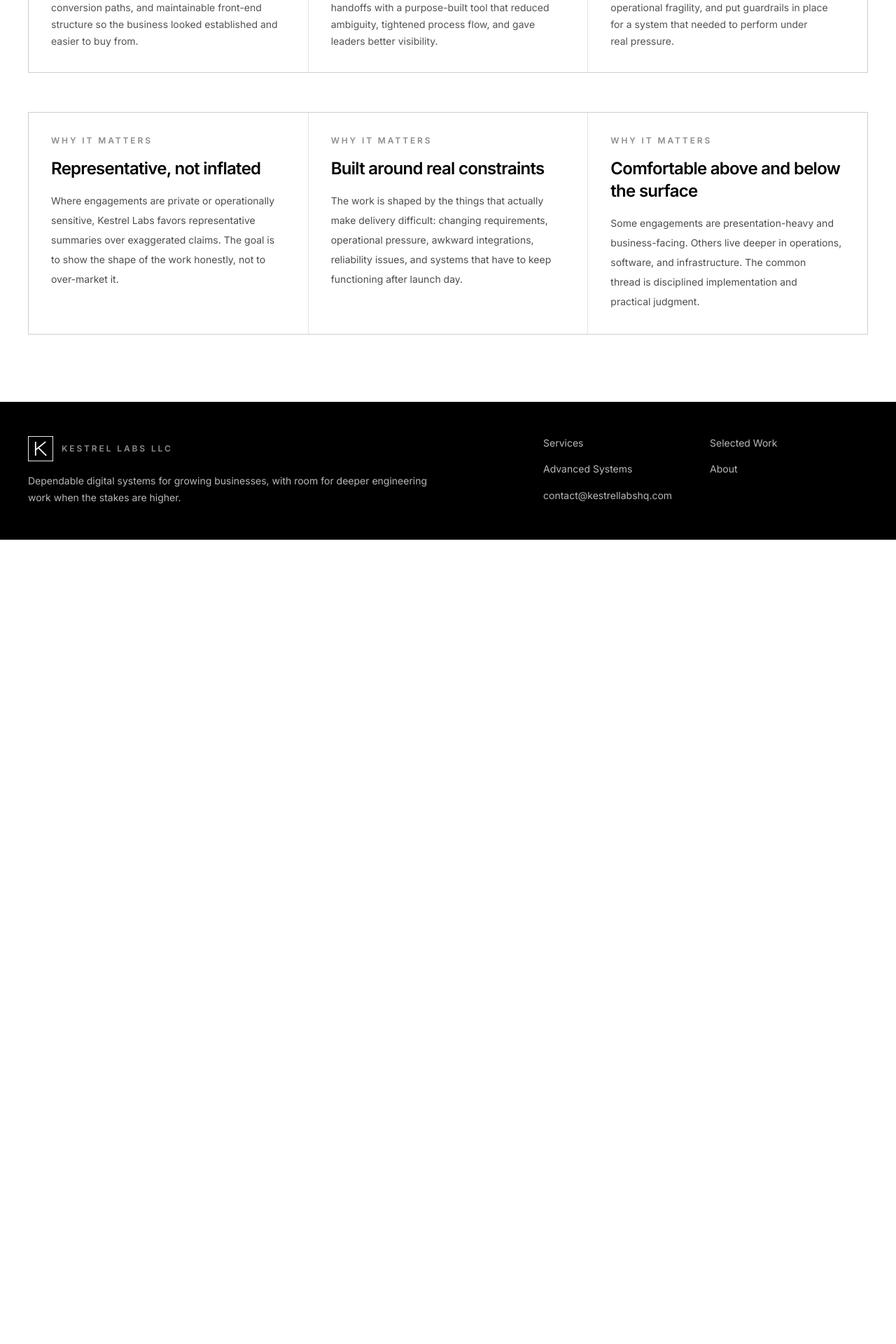
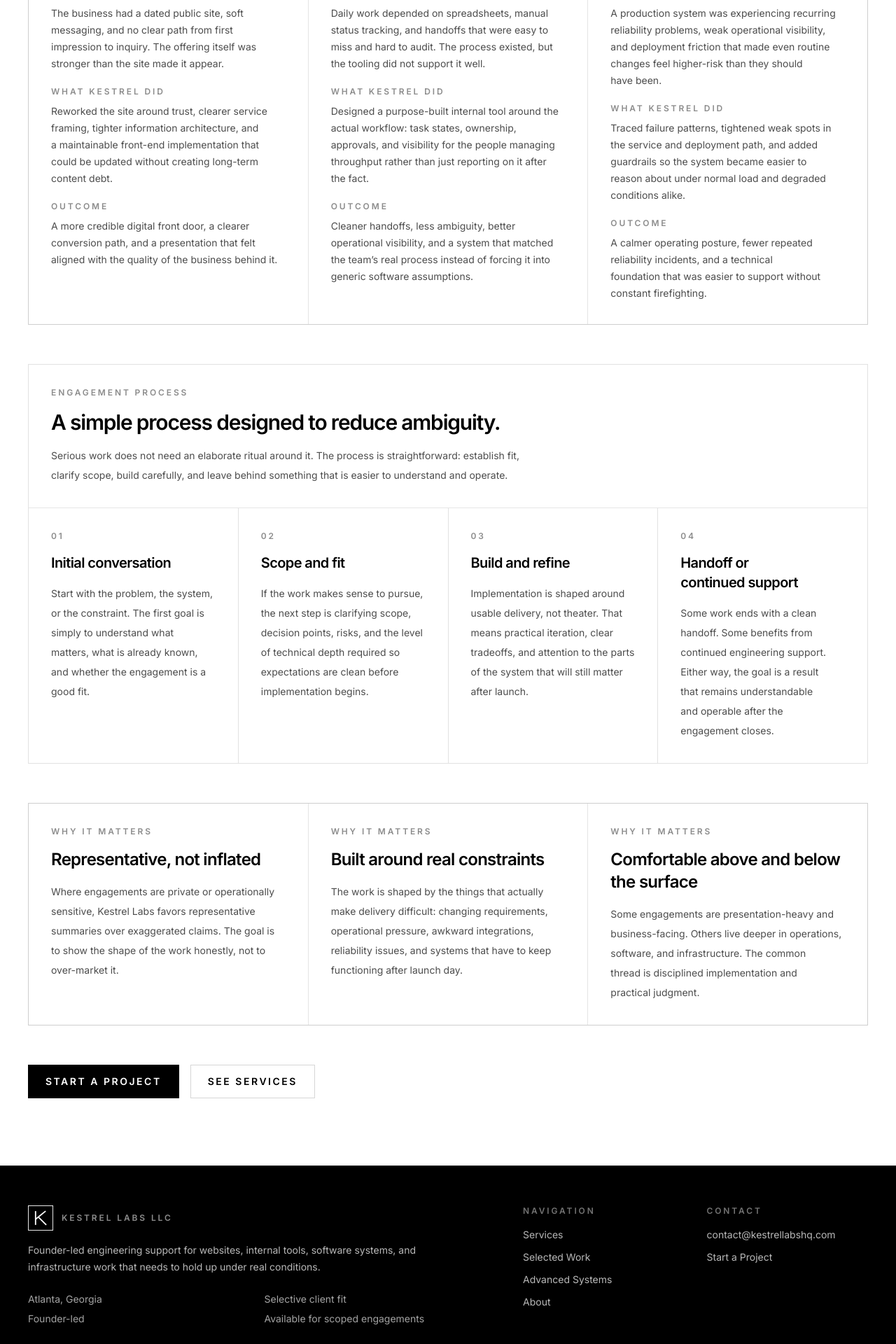
Before and after one commit to KestrelLabsHQ/Landing-Website, a Next.js app: page /selected-work in a window 1280 px wide. Shown: the part 1040-2960 px from the top of the page at 70% size. Before the commit the page ends 1811 px from the top, so only its background shows below. Built offline with nearby package versions, Linux system fonts and the light colour scheme.

Commit message:
Strengthen proof, CTAs, process, and footer

```diff
--- a/app/page.tsx
+++ b/app/page.tsx
@@ -13,8 +13,8 @@
         eyebrow="Atlanta / Software Systems / Infrastructure"
         title="Dependable digital systems for growing businesses."
         description="From polished websites and internal tools to more demanding software and infrastructure, Kestrel Labs brings research-grade engineering discipline to practical business problems."
-        primaryCta={{ label: "See Services", href: "/services" }}
-        secondaryCta={{ label: "Get in Touch", href: "/contact" }}
+        primaryCta={{ label: "Start a Project", href: "/contact" }}
+        secondaryCta={{ label: "See Services", href: "/services" }}
       />
 
       <SectionShell
--- a/app/selected-work/page.tsx
+++ b/app/selected-work/page.tsx
@@ -1,4 +1,5 @@
 import type { Metadata } from "next";
+import Link from "next/link";
 import { SectionShell } from "@/components/section-shell";
 import { RepresentativeWork } from "@/components/representative-work";
 
@@ -25,6 +26,29 @@
   "Public case studies are not always available, especially where internal systems or operational details are involved.",
   "Representative examples are intended to show engagement fit, technical range, and the standard of thinking behind the work.",
   "Additional detail can be shared in direct conversations when context and confidentiality allow.",
+];
+
+const process = [
+  {
+    step: "01",
+    title: "Initial conversation",
+    text: "Start with the problem, the system, or the constraint. The first goal is simply to understand what matters, what is already known, and whether the engagement is a good fit.",
+  },
+  {
+    step: "02",
+    title: "Scope and fit",
+    text: "If the work makes sense to pursue, the next step is clarifying scope, decision points, risks, and the level of technical depth required so expectations are clean before implementation begins.",
+  },
+  {
+    step: "03",
+    title: "Build and refine",
+    text: "Implementation is shaped around usable delivery, not theater. That means practical iteration, clear tradeoffs, and attention to the parts of the system that will still matter after launch.",
+  },
+  {
+    step: "04",
+    title: "Handoff or continued support",
+    text: "Some work ends with a clean handoff. Some benefits from continued engineering support. Either way, the goal is a result that remains understandable and operable after the engagement closes.",
+  },
 ];
 
 export default function SelectedWorkPage() {
@@ -54,6 +78,31 @@
         <RepresentativeWork />
       </div>
 
+      <div className="mt-10 border border-black/10 bg-neutral-50 md:mt-14">
+        <div className="border-b border-black/10 bg-white px-5 py-6 sm:px-6 md:px-8 md:py-8">
+          <p className="text-[11px] font-semibold uppercase tracking-[0.22em] text-black/45 sm:text-xs sm:tracking-[0.24em]">
+            Engagement process
+          </p>
+          <h2 className="mt-4 text-2xl font-semibold tracking-[-0.04em] sm:text-[2rem] md:text-3xl">
+            A simple process designed to reduce ambiguity.
+          </h2>
+          <p className="mt-4 max-w-2xl text-sm leading-7 text-black/70">
+            Serious work does not need an elaborate ritual around it. The process is straightforward: establish fit, clarify scope, build carefully, and leave behind something that is easier to understand and operate.
+          </p>
+        </div>
+        <div className="grid gap-px bg-black/10 lg:grid-cols-4">
+          {process.map((item) => (
+            <article key={item.step} className="bg-white p-5 sm:p-6 md:p-8">
+              <p className="text-[11px] font-semibold uppercase tracking-[0.22em] text-black/45 sm:text-xs sm:tracking-[0.24em]">
+                {item.step}
+              </p>
+              <h3 className="mt-4 text-xl font-semibold tracking-[-0.03em]">{item.title}</h3>
+              <p className="mt-4 text-sm leading-7 text-black/70">{item.text}</p>
+            </article>
+          ))}
+        </div>
+      </div>
+
       <div className="mt-10 grid gap-px border border-black/10 bg-black/10 lg:grid-cols-3 md:mt-14">
         {credibilitySignals.map((item) => (
           <article key={item.title} className="bg-white p-5 sm:p-6 md:p-8">
@@ -65,6 +114,15 @@
           </article>
         ))}
       </div>
+
+      <div className="mt-10 flex flex-col gap-3 sm:mt-14 sm:flex-row sm:gap-4">
+        <Link href="/contact" className="flex min-h-12 items-center justify-center border border-black bg-black px-6 py-3 text-center text-sm font-semibold uppercase tracking-[0.18em] text-white transition-colors hover:bg-transparent hover:text-black">
+          Start a Project
+        </Link>
+        <Link href="/services" className="flex min-h-12 items-center justify-center border border-black/16 px-6 py-3 text-center text-sm font-semibold uppercase tracking-[0.18em] text-black transition-colors hover:border-black hover:bg-black hover:text-white">
+          See Services
+        </Link>
+      </div>
     </SectionShell>
   );
 }
--- a/components/cta-band.tsx
+++ b/components/cta-band.tsx
@@ -5,13 +5,13 @@
     <section className="border-t border-white/10 bg-neutral-950 text-white">
       <div className="mx-auto flex max-w-7xl flex-col gap-8 px-5 py-14 sm:px-6 md:flex-row md:items-end md:justify-between md:px-10 md:py-20">
         <div className="max-w-3xl">
-          <p className="text-[11px] font-semibold uppercase tracking-[0.22em] text-white/55 sm:text-xs sm:tracking-[0.24em]">Start the conversation</p>
+          <p className="text-[11px] font-semibold uppercase tracking-[0.22em] text-white/55 sm:text-xs sm:tracking-[0.24em]">Start a project</p>
           <h2 className="mt-4 text-3xl font-semibold tracking-[-0.04em] text-balance sm:text-4xl md:text-5xl">Practical delivery for business needs. Serious engineering when the work demands it.</h2>
           <p className="mt-5 max-w-2xl text-base leading-7 text-white/72">Whether you need a sharper website, a useful internal system, or help with a more demanding platform problem, Kestrel Labs can scope the work clearly and build it with discipline.</p>
         </div>
         <div className="flex w-full flex-col gap-3 sm:w-auto sm:flex-row sm:gap-4">
-          <Link href="/contact" className="flex min-h-12 items-center justify-center border border-white bg-white px-6 py-3 text-center text-sm font-semibold uppercase tracking-[0.18em] text-black transition-colors hover:bg-transparent hover:text-white">Get in Touch</Link>
-          <Link href="/advanced-systems" className="flex min-h-12 items-center justify-center border border-white/24 px-6 py-3 text-center text-sm font-semibold uppercase tracking-[0.18em] text-white transition-colors hover:border-white">Advanced Systems</Link>
+          <Link href="/contact" className="flex min-h-12 items-center justify-center border border-white bg-white px-6 py-3 text-center text-sm font-semibold uppercase tracking-[0.18em] text-black transition-colors hover:bg-transparent hover:text-white">Start a Project</Link>
+          <Link href="/services" className="flex min-h-12 items-center justify-center border border-white/24 px-6 py-3 text-center text-sm font-semibold uppercase tracking-[0.18em] text-white transition-colors hover:border-white">See Services</Link>
         </div>
       </div>
     </section>
--- a/components/representative-work.tsx
+++ b/components/representative-work.tsx
@@ -1,18 +1,33 @@
 const work = [
   {
-    title: "Website redesign for a growing local business",
+    title: "Website repositioning for a growing local business",
     label: "Representative engagement",
-    text: "Reframed the public site around trust, clear conversion paths, and maintainable front-end structure so the business looked established and easier to buy from.",
+    situation:
+      "The business had a dated public site, soft messaging, and no clear path from first impression to inquiry. The offering itself was stronger than the site made it appear.",
+    approach:
+      "Reworked the site around trust, clearer service framing, tighter information architecture, and a maintainable front-end implementation that could be updated without creating long-term content debt.",
+    outcome:
+      "A more credible digital front door, a clearer conversion path, and a presentation that felt aligned with the quality of the business behind it.",
   },
   {
     title: "Internal workflow tool for an operations-heavy team",
     label: "Representative engagement",
-    text: "Replaced ad hoc spreadsheets and manual handoffs with a purpose-built tool that reduced ambiguity, tightened process flow, and gave leaders better visibility.",
+    situation:
+      "Daily work depended on spreadsheets, manual status tracking, and handoffs that were easy to miss and hard to audit. The process existed, but the tooling did not support it well.",
+    approach:
+      "Designed a purpose-built internal tool around the actual workflow: task states, ownership, approvals, and visibility for the people managing throughput rather than just reporting on it after the fact.",
+    outcome:
+      "Cleaner handoffs, less ambiguity, better operational visibility, and a system that matched the team’s real process instead of forcing it into generic software assumptions.",
   },
   {
     title: "Backend and infrastructure stabilization",
     label: "Representative engagement",
-    text: "Diagnosed recurring reliability issues, reduced operational fragility, and put guardrails in place for a system that needed to perform under real pressure.",
+    situation:
+      "A production system was experiencing recurring reliability problems, weak operational visibility, and deployment friction that made even routine changes feel higher-risk than they should have been.",
+    approach:
+      "Traced failure patterns, tightened weak spots in the service and deployment path, and added guardrails so the system became easier to reason about under normal load and degraded conditions alike.",
+    outcome:
+      "A calmer operating posture, fewer repeated reliability incidents, and a technical foundation that was easier to support without constant firefighting.",
   },
 ];
 
@@ -23,7 +38,21 @@
         <article key={item.title} className="bg-white p-5 sm:p-6 md:p-8">
           <p className="text-[11px] font-semibold uppercase tracking-[0.22em] text-black/45 sm:text-xs sm:tracking-[0.24em]">{item.label}</p>
           <h3 className="mt-4 text-xl font-semibold tracking-[-0.03em] sm:mt-5 sm:text-2xl">{item.title}</h3>
-          <p className="mt-4 text-sm leading-6 text-black/68">{item.text}</p>
+
+          <div className="mt-6 space-y-5">
+            <div>
+              <p className="text-[11px] font-semibold uppercase tracking-[0.22em] text-black/45 sm:text-xs sm:tracking-[0.24em]">Situation</p>
+              <p className="mt-2 text-sm leading-6 text-black/70">{item.situation}</p>
+            </div>
+            <div>
+              <p className="text-[11px] font-semibold uppercase tracking-[0.22em] text-black/45 sm:text-xs sm:tracking-[0.24em]">What Kestrel did</p>
+              <p className="mt-2 text-sm leading-6 text-black/70">{item.approach}</p>
+            </div>
+            <div>
+              <p className="text-[11px] font-semibold uppercase tracking-[0.22em] text-black/45 sm:text-xs sm:tracking-[0.24em]">Outcome</p>
+              <p className="mt-2 text-sm leading-6 text-black/70">{item.outcome}</p>
+            </div>
+          </div>
         </article>
       ))}
     </div>
--- a/components/site-footer.tsx
+++ b/components/site-footer.tsx
@@ -5,25 +5,52 @@
 export function SiteFooter() {
   return (
     <footer className="border-t border-white/10 bg-black text-white">
-      <div className="mx-auto grid max-w-7xl gap-10 px-6 py-12 md:grid-cols-[1.2fr_0.8fr] md:px-10">
+      <div className="mx-auto grid max-w-7xl gap-10 px-6 py-12 md:grid-cols-[1.15fr_0.85fr] md:px-10 md:py-14">
         <div>
           <div className="flex items-center gap-3">
             <BrandMark className="h-9 w-9" invert />
             <p className="text-xs font-semibold uppercase tracking-[0.24em] text-white/55">Kestrel Labs LLC</p>
           </div>
           <p className="mt-4 max-w-xl text-sm leading-6 text-white/72">
-            Dependable digital systems for growing businesses, with room for deeper engineering work when the stakes are higher.
+            Founder-led engineering support for websites, internal tools, software systems, and infrastructure work that needs to hold up under real conditions.
           </p>
+          <div className="mt-6 grid gap-2 text-sm text-white/64 sm:grid-cols-2">
+            <p>Atlanta, Georgia</p>
+            <p>Selective client fit</p>
+            <p>Founder-led</p>
+            <p>Available for scoped engagements</p>
           </div>
-        <div className="grid gap-3 sm:grid-cols-2">
+        </div>
+
+        <div className="grid gap-8 sm:grid-cols-2">
+          <div>
+            <p className="text-[11px] font-semibold uppercase tracking-[0.22em] text-white/45 sm:text-xs sm:tracking-[0.24em]">Navigation</p>
+            <div className="mt-4 grid gap-3">
               {navigation.map((item) => (
                 <Link key={item.href} href={item.href} className="text-sm text-white/72 transition-colors hover:text-white">
                   {item.label}
                 </Link>
               ))}
+            </div>
+          </div>
+
+          <div>
+            <p className="text-[11px] font-semibold uppercase tracking-[0.22em] text-white/45 sm:text-xs sm:tracking-[0.24em]">Contact</p>
+            <div className="mt-4 grid gap-3">
               <a href="mailto:contact@kestrellabshq.com" className="text-sm text-white/72 transition-colors hover:text-white">
                 contact@kestrellabshq.com
               </a>
+              <Link href="/contact" className="text-sm text-white/72 transition-colors hover:text-white">
+                Start a Project
+              </Link>
+            </div>
+          </div>
+        </div>
+      </div>
+      <div className="border-t border-white/10">
+        <div className="mx-auto flex max-w-7xl flex-col gap-2 px-6 py-4 text-xs text-white/44 sm:flex-row sm:items-center sm:justify-between md:px-10">
+          <p>© {new Date().getFullYear()} Kestrel Labs LLC</p>
+          <p>Quiet systems. Clear delivery.</p>
         </div>
       </div>
     </footer>
```
Lines whose indentation alone changed are shown as unchanged.
